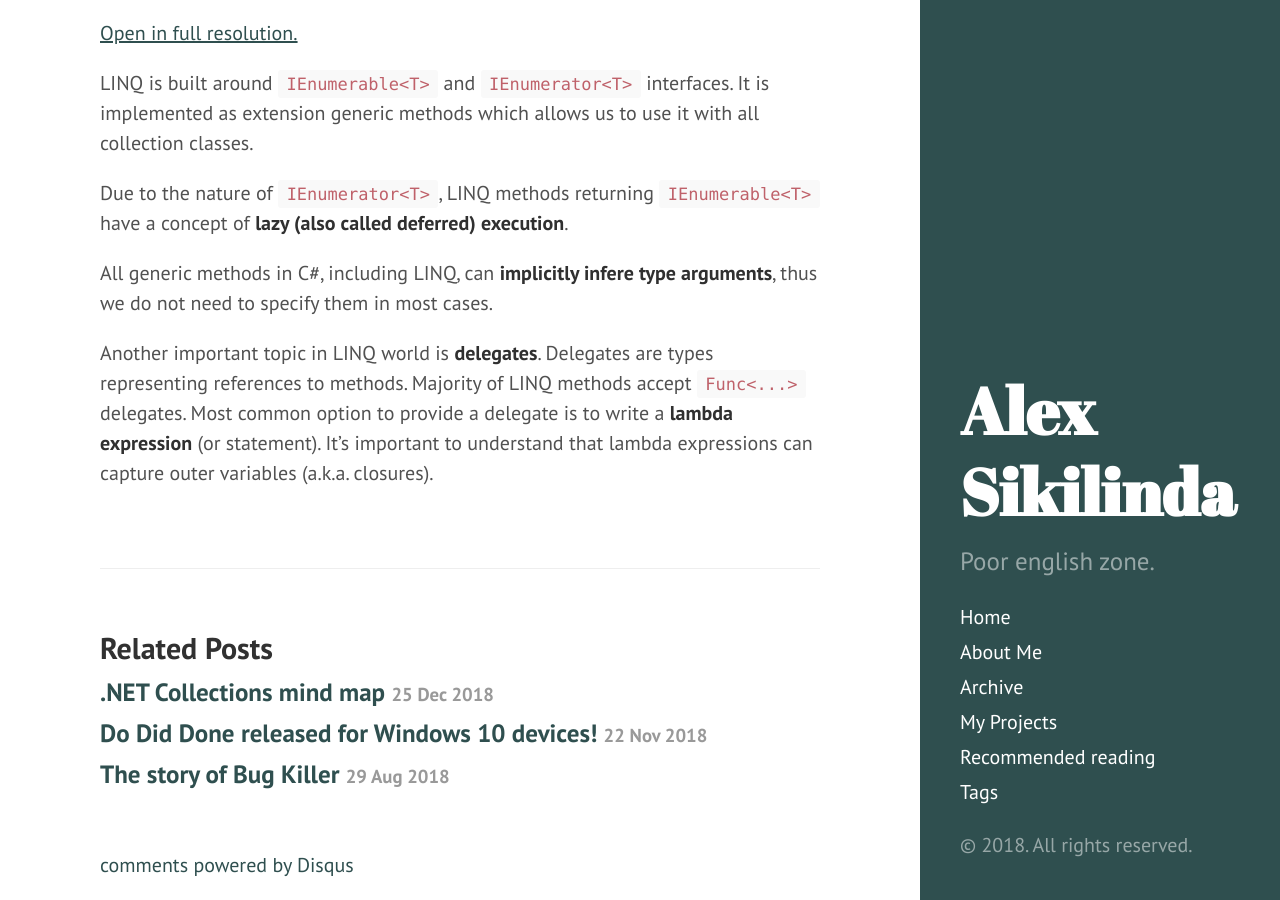
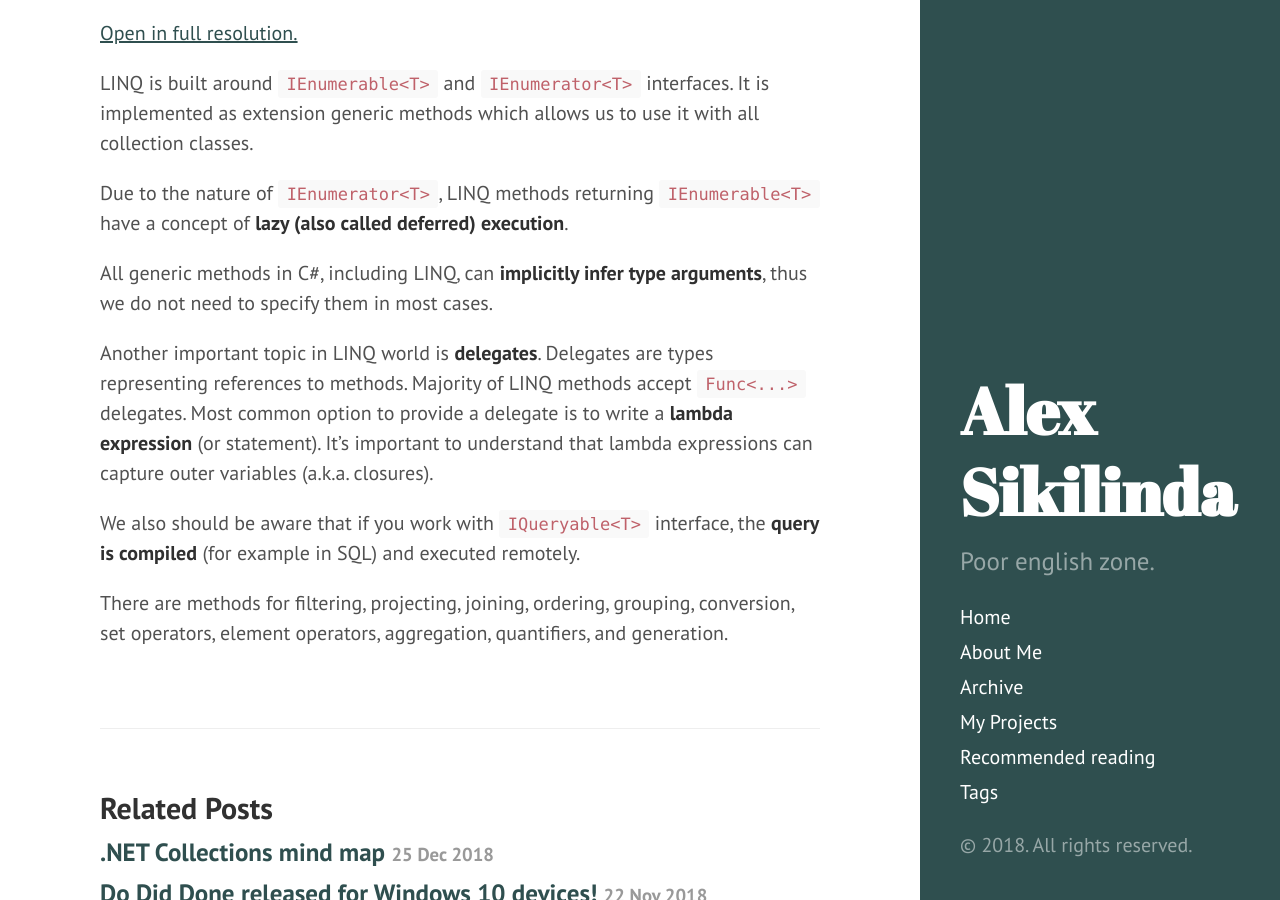
Before and after one commit to AlexSikilinda/alexsikilinda.github.io, a Jekyll site: the page built from _posts/2018-12-27-linq-mind-map.md, in a window 1280 px wide and 900 px high, scrolled down 1225 px. Built offline with Jekyll 4.4.1, drawn with Linux system fonts in a browser that asks for light colours; comment, search, counter and statistics services are not loaded; some of the changed text lies outside the part shown.

Commit message:
edit linq mind map post

```diff
--- a/_posts/2018-12-27-linq-mind-map.md
+++ b/_posts/2018-12-27-linq-mind-map.md
@@ -26,9 +26,13 @@ with all collection classes.
 
 Due to the nature of `IEnumerator<T>`, LINQ methods returning `IEnumerable<T>` have a concept of **lazy (also called deferred) execution**.
 
-All generic methods in C#, including LINQ, can **implicitly infere type arguments**,
+All generic methods in C#, including LINQ, can **implicitly infer type arguments**,
 thus we do not need to specify them in most cases.
 
 Another important topic in LINQ world is **delegates**. Delegates are types representing references to methods. Majority of LINQ methods accept `Func<...>` delegates.
 Most common option to provide a delegate is to write a **lambda expression** (or statement).
 It's important to understand that lambda expressions can capture outer variables (a.k.a. closures).
+
+We also should be aware that if you work with `IQueryable<T>` interface, the **query is compiled** (for example in SQL) and executed remotely.
+
+There are methods for filtering, projecting, joining, ordering, grouping, conversion, set operators, element operators, aggregation, quantifiers, and generation.
```
Also changed, not shown: other parts of _posts/2018-12-27-linq-mind-map.md (+1 -1 lines).
